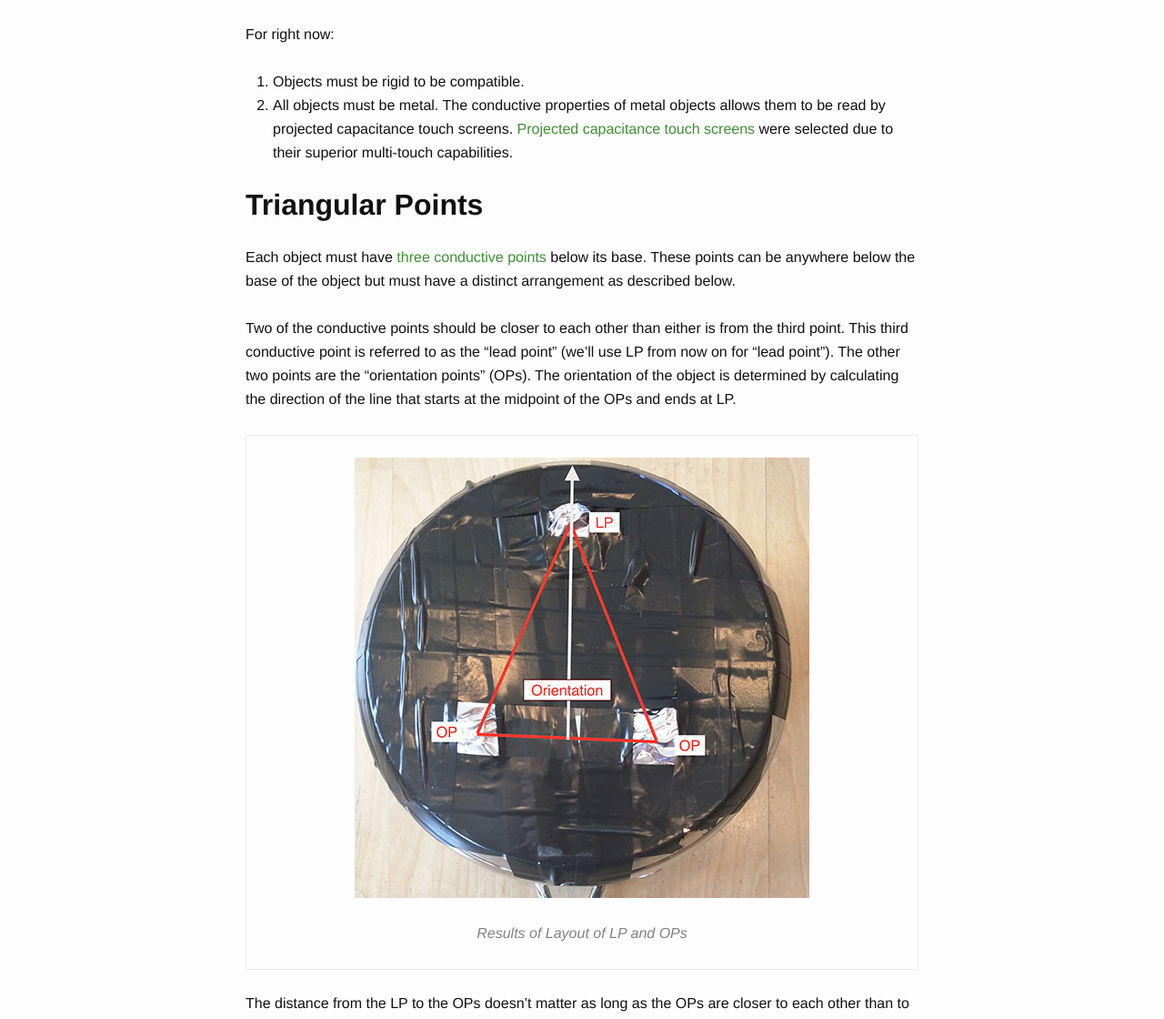
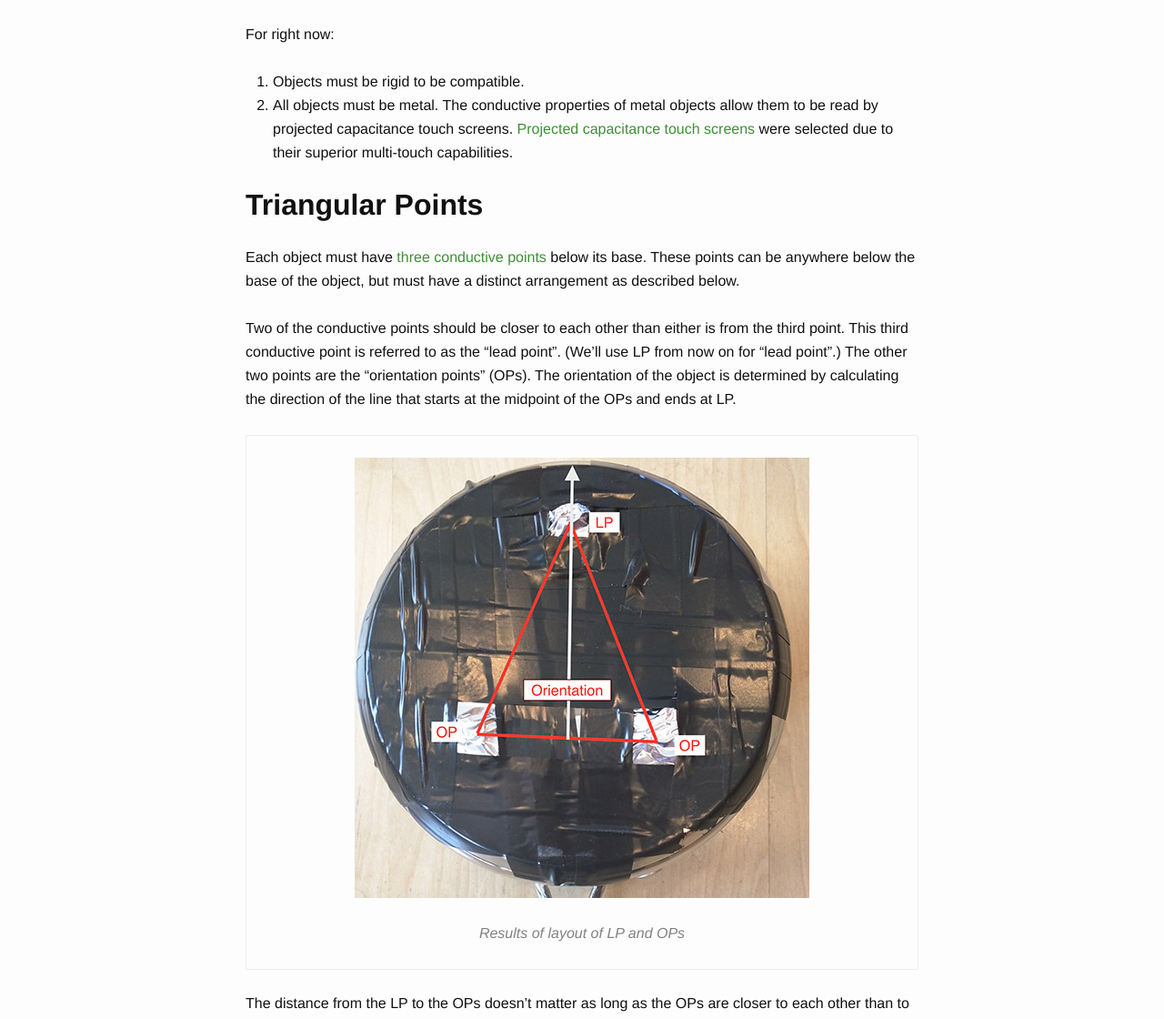
Before and after one commit to markwsilliman/liatris-org, a Jekyll site: the page built from _posts/2015-06-19-2.markdown, in a window 1280 px wide. Shown: the part 327-1447 px from the top of the page at 91% size. Built offline with Jekyll 4.4.1, drawn with Linux system fonts in a browser that asks for light colours; nearby versions of some CDN libraries.

Commit message:
Update 2015-06-19-2.markdown
edit

```diff
--- a/_posts/2015-06-19-2.markdown
+++ b/_posts/2015-06-19-2.markdown
@@ -10,15 +10,15 @@ answerrostag: "need"
 For right now:
 
 1. Objects must be rigid to be compatible.
-2. All objects must be metal. The conductive properties of metal objects allows them to be read by projected capacitance touch screens. [Projected capacitance touch screens](http://liatris.org/2015/02/01/12/) were selected due to their superior multi-touch capabilities.
+2. All objects must be metal. The conductive properties of metal objects allow them to be read by projected capacitance touch screens. [Projected capacitance touch screens](http://liatris.org/2015/02/01/12/) were selected due to their superior multi-touch capabilities.
 
 ## Triangular Points
 
-Each object must have [three conductive points](http://liatris.org/2015/02/01/14/) below its base. These points can be anywhere below the base of the object but must have a distinct arrangement as described below.
+Each object must have [three conductive points](http://liatris.org/2015/02/01/14/) below its base. These points can be anywhere below the base of the object, but must have a distinct arrangement as described below.
 
-Two of the conductive points should be closer to each other than either is from the third point. This third conductive point is referred to as the "lead point" (we'll use LP from now on for "lead point").  The other two points are the "orientation points" (OPs). The orientation of the object is determined by calculating the direction of the line that starts at the midpoint of the OPs and ends at LP.
+Two of the conductive points should be closer to each other than either is from the third point. This third conductive point is referred to as the "lead point". (We'll use LP from now on for "lead point".)  The other two points are the "orientation points" (OPs). The orientation of the object is determined by calculating the direction of the line that starts at the midpoint of the OPs and ends at LP.
 
-{% include image.html img="/assets/lpandop.jpg" title="Results of Layout of LP and OPs" %}
+{% include image.html img="/assets/lpandop.jpg" title="Results of layout of LP and OPs" %}
 
 The distance from the LP to the OPs doesn't matter as long as the OPs are closer to each other than to the LP. OPs are exclusively used to determine the orientation and have nothing to do with determining the object's dimensions.
 
```
